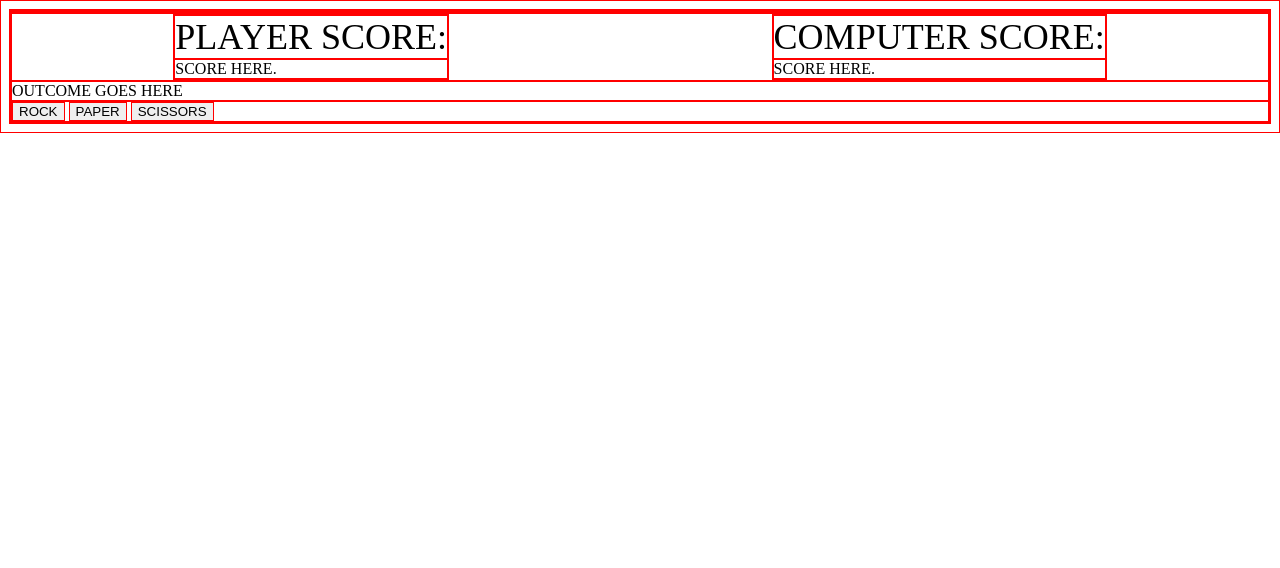
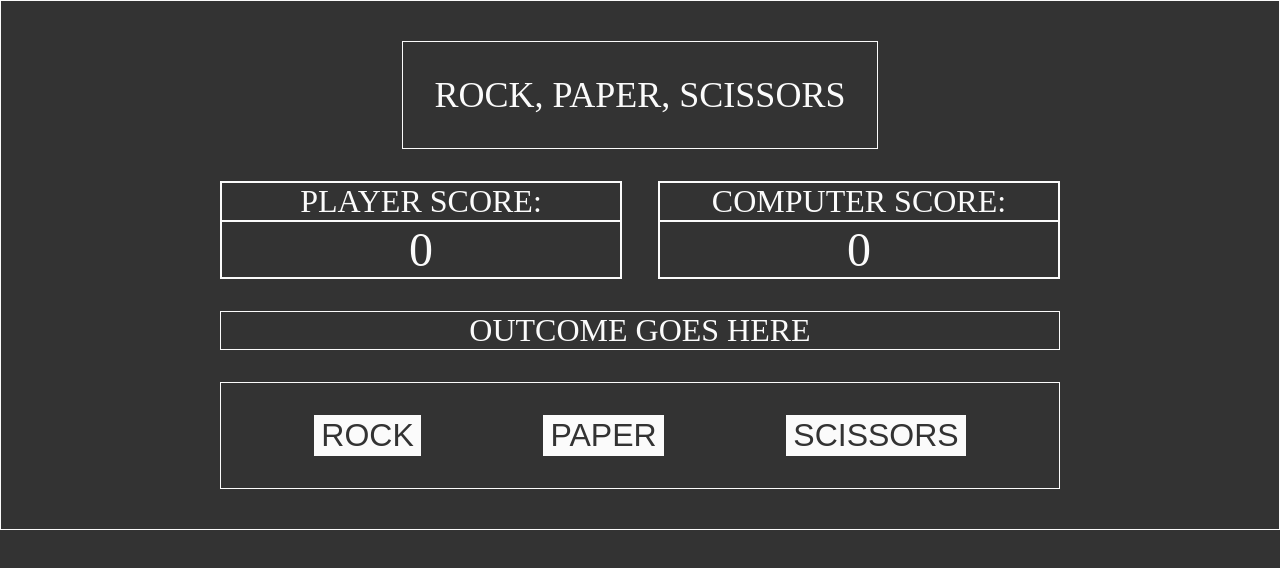
Before and after one commit to AndrewCarrierMurillo/RockPaperScissors, a plain HTML site: page index.html in a window 1280 px wide. Drawn offline with Linux system fonts and the light colour scheme.

Commit message:
Styled page with CSS.

```diff
--- a/index.html
+++ b/index.html
@@ -8,7 +8,7 @@
     <body>
         <div class="container">
             <div class="title">
-
+                ROCK, PAPER, SCISSORS
             </div>
             <div class="scores-container">
                 <div class="player-info">
@@ -16,7 +16,7 @@
                         PLAYER SCORE:
                     </div>
                     <div class="player-score">
-                        SCORE HERE.
+                        0
                     </div>
                 </div>
                 <div class="computer-info">
@@ -24,7 +24,7 @@
                         COMPUTER SCORE:
                     </div>
                     <div class="computer-score">
-                        SCORE HERE.
+                        0
                     </div>
                 </div>
             </div>
--- a/styles.css
+++ b/styles.css
@@ -1,18 +1,85 @@
 * {
-    border: 1px solid red;
+    border: 1px solid rgb(251,251,251);
+}
+
+body {
+    display: flex;
+    justify-content: center;
+    align-content: center;
+    font-family: Futura;
+    background-color: rgb(51,51,51);
+    color: rgb(251,251,251);
+    border: none;
+}
+
+.container {
+    display: flex;
+    flex-direction: column;
+    padding: 32px;
+    gap: 32px;
+    border: none;
+}
+
+.title {
+    font-size: 36px;
+    align-self: center;
+    padding: 32px;
 }
 
 .scores-container {
     display: flex;
     justify-content: space-around;
+    gap: 36px;
+    border: none;
 }
 
 .player-info,
 .computer-info {
     display: flex;
+    justify-content: center;
+    align-content: center;
     flex-direction: column;
+    width: 400px;
 }
 
 .scores-header {
-    font-size: 36px;
+    font-size: 32px;
+    display: flex;
+    justify-content: center;
+    align-content: center;
 }
+
+.player-score,
+.computer-score {
+    display: flex;
+    align-content: center;
+    justify-content: center;
+    font-size: 48px;
+}
+
+.round-game-outcome {
+    display: flex;
+    justify-content: center;
+    align-content: center;
+    font-size: 32px;
+}
+
+.buttons {
+    display: flex;
+    justify-content: space-around;
+    align-content: center;
+    padding: 32px;
+}
+
+button {
+    text-decoration: none;
+    background-color: rgb(251,251,251);
+    color: rgb(51,51,51);
+    font-size: 32px;
+}
+
+button:hover {
+    border: 1px solid rgb(251,251,251);
+    background-color: rgb(51,51,51);
+    color: rgb(251,251,251);
+}
```
